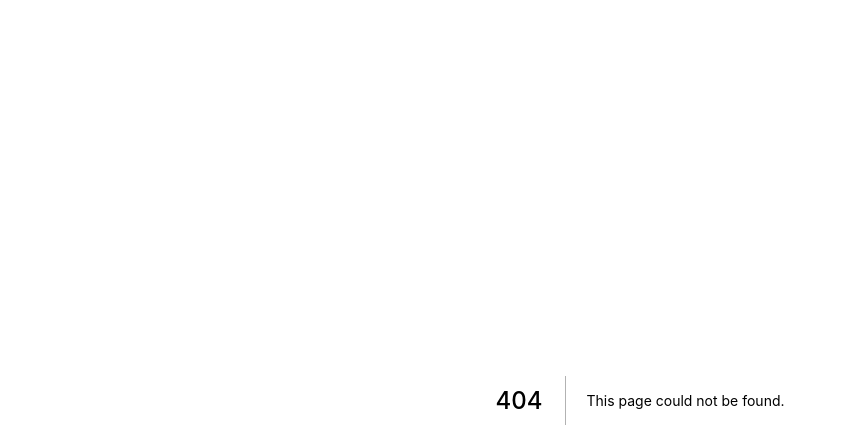
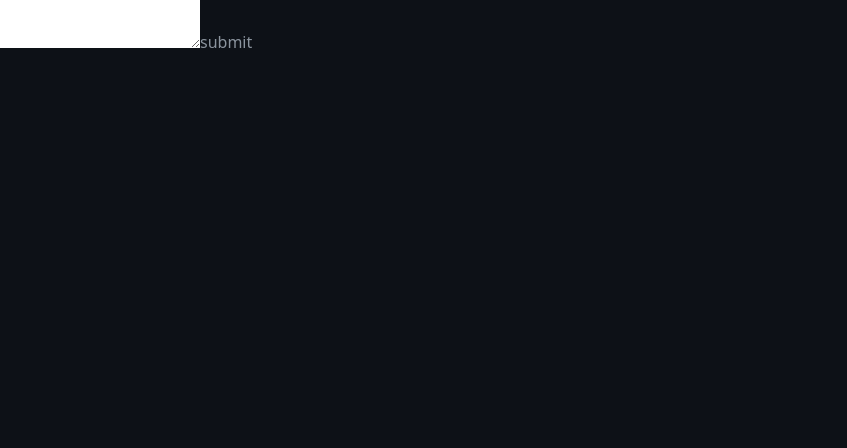
Before and after one commit to hellomac87/bumblebee, a Next.js app in the folder client/: page /posts/new in a window 1280 px wide. Before the commit this address had no page. Shown: the top 448 px of the page, without its empty margins (0-847 px from the left). Built offline with nearby package versions, Linux system fonts and the light colour scheme.

Commit message:
feat: new post page

```diff
--- a/client/pages/posts/edit/[id].tsx
+++ b/client/pages/posts/edit/[id].tsx
@@ -1,4 +1,5 @@
 import { GetServerSideProps } from 'next';
+import { useRouter } from 'next/router';
 import React, { ChangeEvent, useEffect, useState } from 'react';
 import { baseUrl } from '../../../src/constant/service';
 import HttpClient from '../../../src/network/http';
@@ -13,6 +14,7 @@ function EditPostPage({ postId }: Props) {
     const httpClient = new HttpClient(baseUrl);
     const postService = new PostService(httpClient);
 
+    const router = useRouter();
     const [post, setPost] = useState<Post | null>(null);
 
     const fetchPostById = async (postId: string) => {
@@ -34,10 +36,11 @@ function EditPostPage({ postId }: Props) {
 
     const handleSubmit = async () => {
         if (!post) return;
-        console.log(post);
+
         const data = await postService.updatePost(postId, post.text);
 
         setPost(data);
+        router.replace('/posts');
     };
 
     return (
--- /dev/null
+++ b/client/pages/posts/new/index.tsx
@@ -0,0 +1,40 @@
+import { useRouter } from 'next/router';
+import React, { ChangeEvent, useState } from 'react';
+import { baseUrl } from '../../../src/constant/service';
+import HttpClient from '../../../src/network/http';
+import PostService from '../../../src/service/post';
+
+type Props = {
+    postId: string;
+};
+
+function NewPostPage({}: Props) {
+    const httpClient = new HttpClient(baseUrl);
+    const postService = new PostService(httpClient);
+
+    const router = useRouter();
+    const [text, setText] = useState<string>('');
+
+    const handleChangeText = (e: ChangeEvent<HTMLTextAreaElement>) => {
+        const { value } = e.target;
+
+        setText(value);
+    };
+
+    const handleSubmit = async () => {
+        if (!text) return;
+
+        await postService.postPost(text);
+
+        router.replace('/posts');
+    };
+
+    return (
+        <div>
+            <textarea value={text} onChange={handleChangeText} />
+            <button onClick={handleSubmit}>submit</button>
+        </div>
+    );
+}
+
+export default NewPostPage;
```
